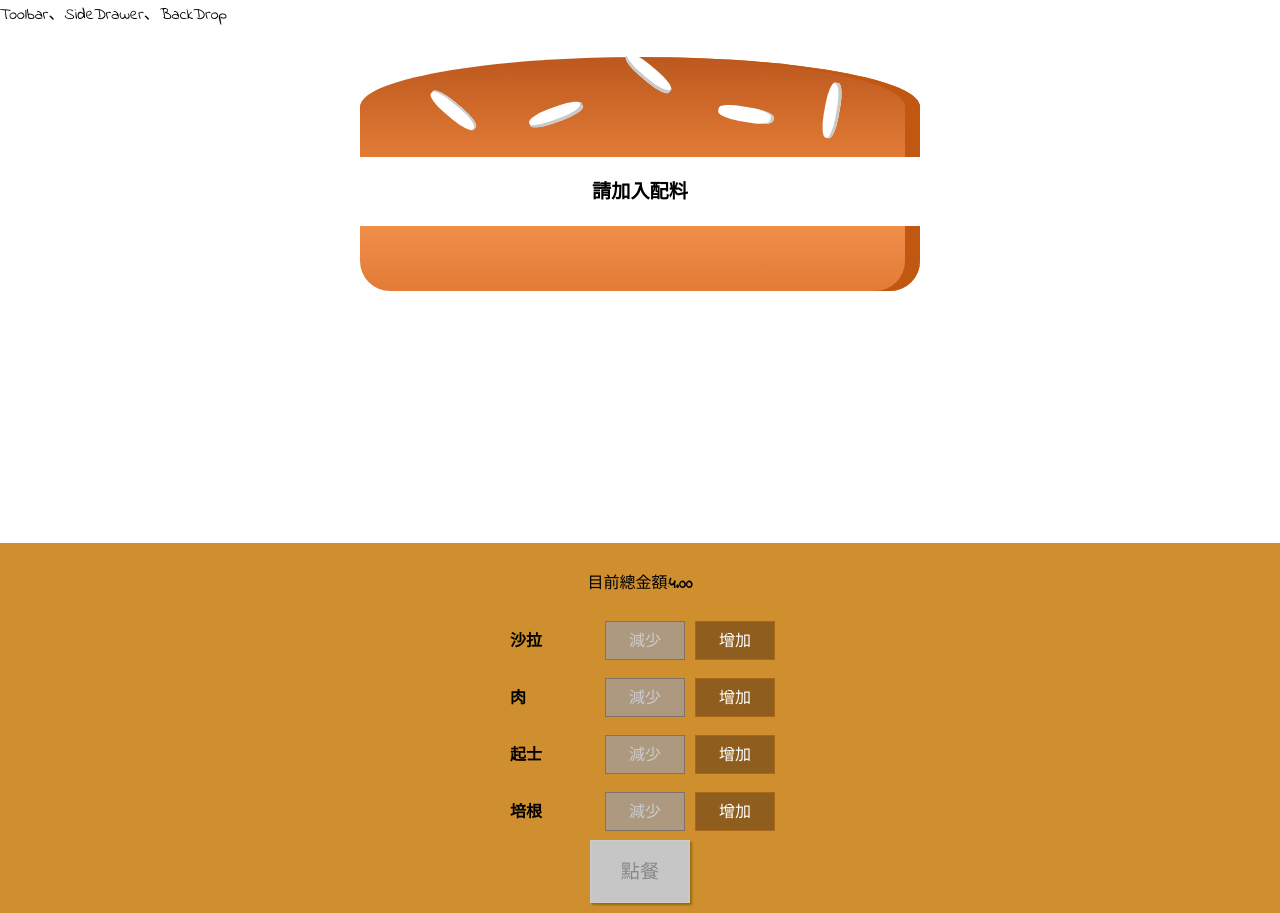
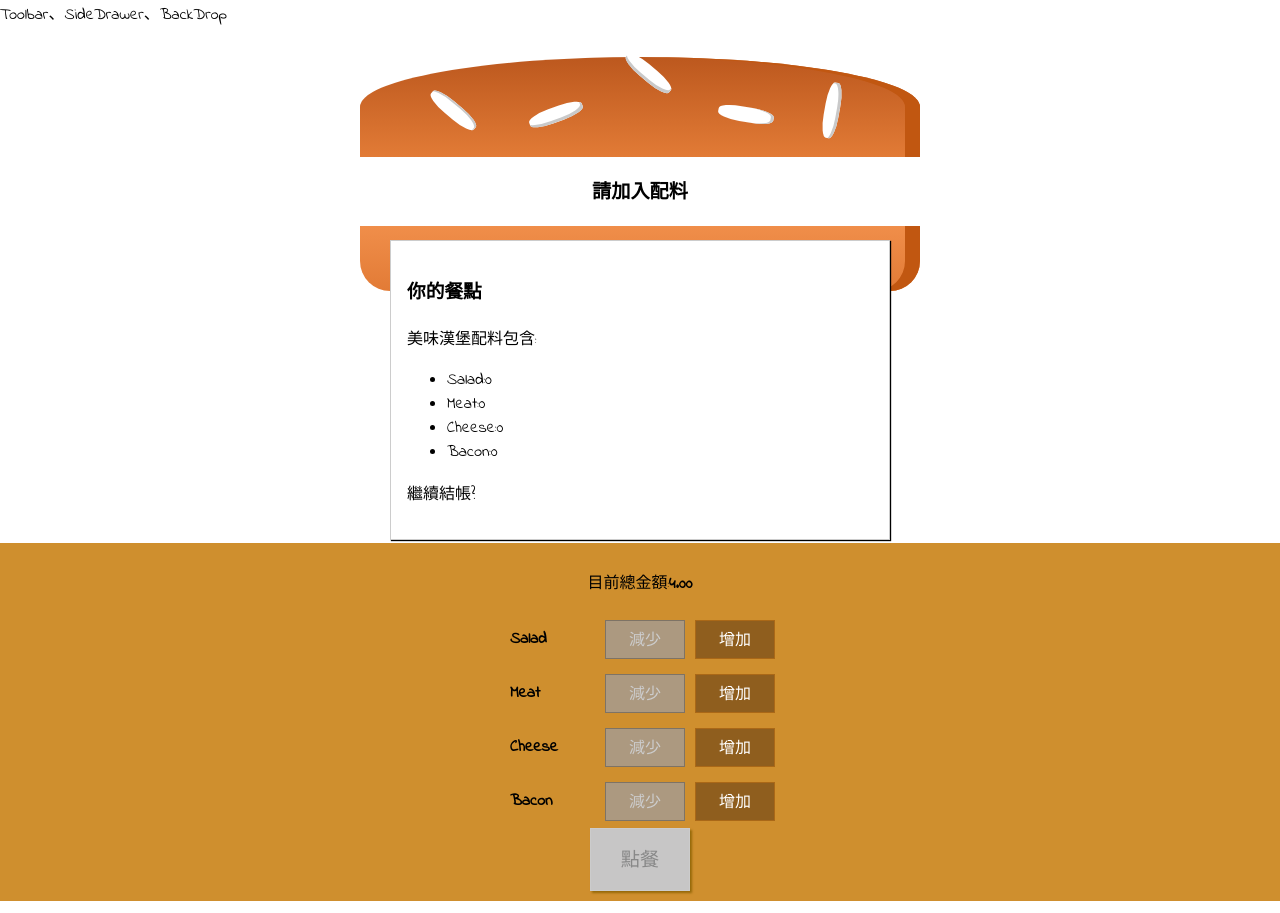
Before and after one commit to FengSanIClover/MyBurger, a React app: page / in a window 1280 px wide. Built offline with nearby package versions, Linux system fonts and the light colour scheme.

Commit message:
167. Creating the Order Summary Modal

```diff
--- /dev/null
+++ b/src/assets/components/UI/Modal.css
@@ -0,0 +1,20 @@
+.Modal {
+    position: fixed;
+    z-index: 500;
+    background-color: white;
+    width: 70%;
+    border: 1px solid #ccc;
+    box-shadow: 1px 1px 1px black;
+    padding: 16px;
+    left: 15%;
+    top: 30%;
+    box-sizing: border-box;
+    transition: all 0.3s ease-out;
+}
+
+@media (min-width: 600px) {
+    .Modal {
+        width: 500px;
+        left: calc(50% - 250px);
+    }
+}
--- a/src/components/Burger/BuildControls/BuildControls.js
+++ b/src/components/Burger/BuildControls/BuildControls.js
@@ -3,10 +3,10 @@
 import BuildControl from './BuildControl/BuildControl';
 
 const controls = [
-    { label: "沙拉", type: "salad" },
-    { label: "肉", type: "meat" },
-    { label: "起士", type: "cheese" },
-    { label: "培根", type: "bacon" },
+    { label: "Salad", type: "salad" },
+    { label: "Meat", type: "meat" },
+    { label: "Cheese", type: "cheese" },
+    { label: "Bacon", type: "bacon" },
 ]
 
 const buildControls = (props) => (
--- /dev/null
+++ b/src/components/OrderSummary/OrderSummary.js
@@ -0,0 +1,24 @@
+import React from 'react';
+import Aux from '../../hoc/Auxiliary';
+
+const orderSummary = (props) => {
+    const ingredientSummary = Object.keys(props.ingredients).map((igkey, i) => {
+        return <li key={igkey + i}><span style={{
+            textTransform: 'capitalize'
+        }}>{igkey}</span>:{props.ingredients[igkey]}</li>
+    })
+    return (
+        <Aux>
+            <h3>你的餐點</h3>
+            <p>美味漢堡配料包含:</p>
+            <ul>
+                {
+                    ingredientSummary
+                }
+            </ul>
+            <p>繼續結帳?</p>
+        </Aux>
+    )
+}
+
+export default orderSummary;
--- /dev/null
+++ b/src/components/UI/Modal/Modal.js
@@ -0,0 +1,13 @@
+import React from 'react';
+import classes from '../../../assets/components/UI/Modal.css';
+
+
+const modal = (props) => (
+    <div className={classes.Modal}>
+        {
+            props.children
+        }
+    </div>
+)
+
+export default modal;
--- a/src/containers/BurgerBuilder/BurgerBuilder.js
+++ b/src/containers/BurgerBuilder/BurgerBuilder.js
@@ -2,6 +2,8 @@
 import Aux from '../../hoc/Auxiliary';
 import Burger from '../../components/Burger/Burger';
 import BuildControls from '../../components/Burger/BuildControls/BuildControls';
+import Modal from '../../components/UI/Modal/Modal';
+import OrderSummary from '../../components/OrderSummary/OrderSummary';
 
 const INGREDIENT_PRICES = {
     salad: 0.5,
@@ -92,6 +94,9 @@
 
         return (
             <Aux>
+                <Modal>
+                    <OrderSummary ingredients={this.state.ingredient} />
+                </Modal>
                 <Burger ingredient={this.state.ingredient} />
                 <BuildControls
                     ingredientAdded={this.addIngredientHandler}
```
Also changed, not shown: src/components/UI/Backdrop/Backdrop.js (added).
